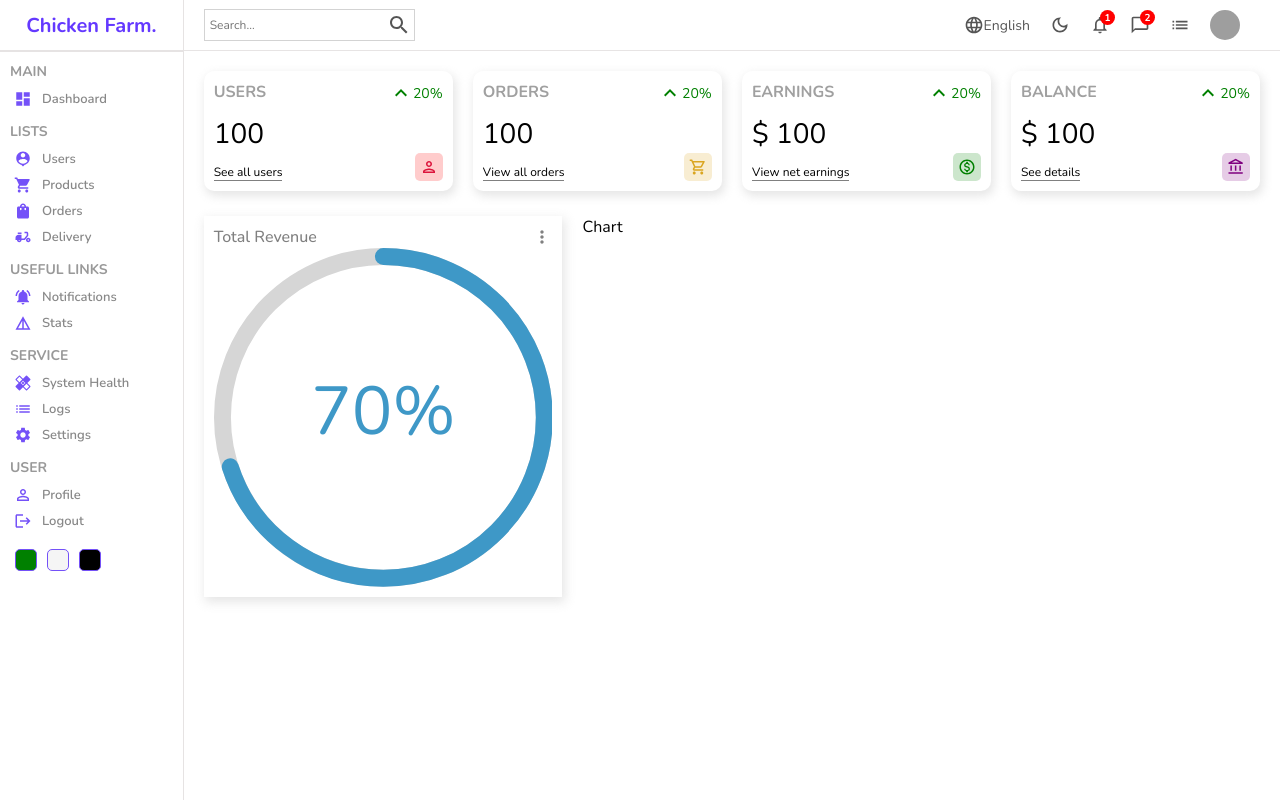
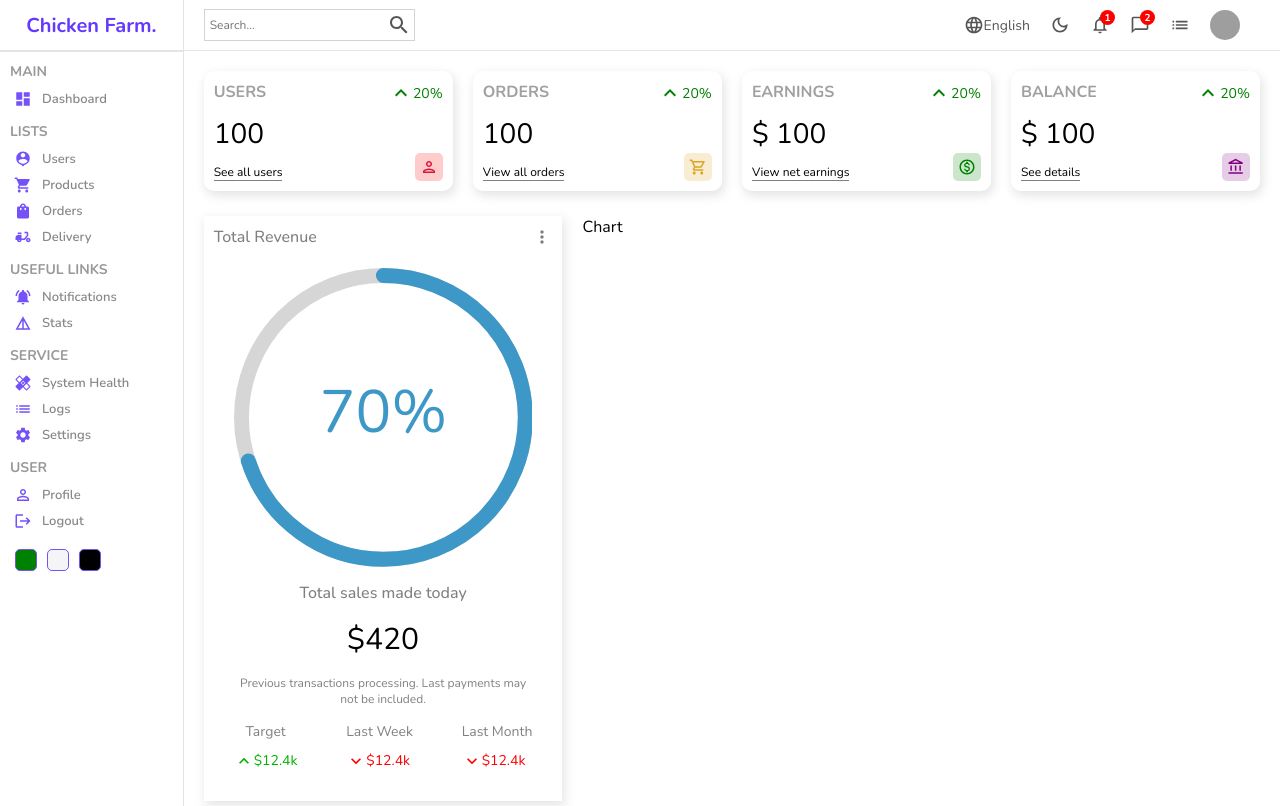
Before and after one commit to dipanc1/react-admin-dashboard, a React (Create React App) app: page / in a window 1280 px wide. Built offline with nearby package versions, Linux system fonts and the light colour scheme; grey boxes are pictures that could not be loaded; the HTML template or start-up script is replaced by a standard one.

Commit message:
featured css is complete

```diff
--- a/src/components/featured/Featured.jsx
+++ b/src/components/featured/Featured.jsx
@@ -1,8 +1,8 @@
-import { MoreVert } from '@mui/icons-material'
 import React from 'react'
-import { CircularProgressbar } from 'react-circular-progressbar'
 import './featured.scss'
 import "react-circular-progressbar/dist/styles.css"
+import { CircularProgressbar } from 'react-circular-progressbar'
+import { KeyboardArrowDown, KeyboardArrowUp, MoreVert } from '@mui/icons-material'
 
 const Featured = () => {
   return (
@@ -17,6 +17,32 @@ const Featured = () => {
         <div className="featuredChart">
           <CircularProgressbar value={70} text={"70%"} strokeWidth={5} />
         </div>
+        <p className="title">Total sales made today</p>
+        <p className="amount">$420</p>
+        <p className="desc">Previous transactions processing. Last payments may not be included.</p>
+        <div className="summary">
+          <div className="item">
+            <div className="itemTitle">Target</div>
+            <div className="itemResult positive">
+              <KeyboardArrowUp fontSize='small' />
+              <div className="resultAmount">$12.4k</div>
+            </div>
+          </div>
+          <div className="item">
+            <div className="itemTitle">Last Week</div>
+            <div className="itemResult negative">
+              <KeyboardArrowDown fontSize='small' />
+              <div className="resultAmount">$12.4k</div>
+            </div>
+          </div>
+          <div className="item">
+            <div className="itemTitle">Last Month</div>
+            <div className="itemResult negative">
+              <KeyboardArrowDown fontSize='small' />
+              <div className="resultAmount">$12.4k</div>
+            </div>
+          </div>
+        </div>
       </div>
     </div>
   )
--- a/src/components/featured/featured.scss
+++ b/src/components/featured/featured.scss
@@ -13,4 +13,54 @@
             font-weight: 500;
         }
     }
+    .bottom {
+        padding: 20px;
+        display: flex;
+        flex-direction: column;
+        align-items: center;
+        justify-content: center;
+        gap: 15px;
+        .featuredCharts {
+            width: 100px;
+            height: 100px;
+        }
+        .title {
+            font-weight: 500;
+            color: gray;
+        }
+        .amount {
+            font-size: 30px;
+        }
+        .desc {
+            font-weight: 300;
+            font-size: 12px;
+            color: gray;
+            text-align: center;
+        }
+        .summary {
+            width: 100%;
+            display: flex;
+            align-items: center;
+            justify-content: space-between;
+            .item {
+                text-align: center;
+                .itemTitle {
+                    font-size: 14px;
+                    color: gray;
+                }
+                .itemResult {
+                    display: flex;
+                    align-items: center;
+                    margin-top: 10px;
+                    font-size: 14px;
+                    &.positive {
+                        color: #00b300;
+                    }
+                    &.negative {
+                        color: #ff0000;
+                    }
+                }
+            }
+        }
+    }
 }
```
Also changed, not shown: 1 other file (tests, documents, lock files or other folders).
